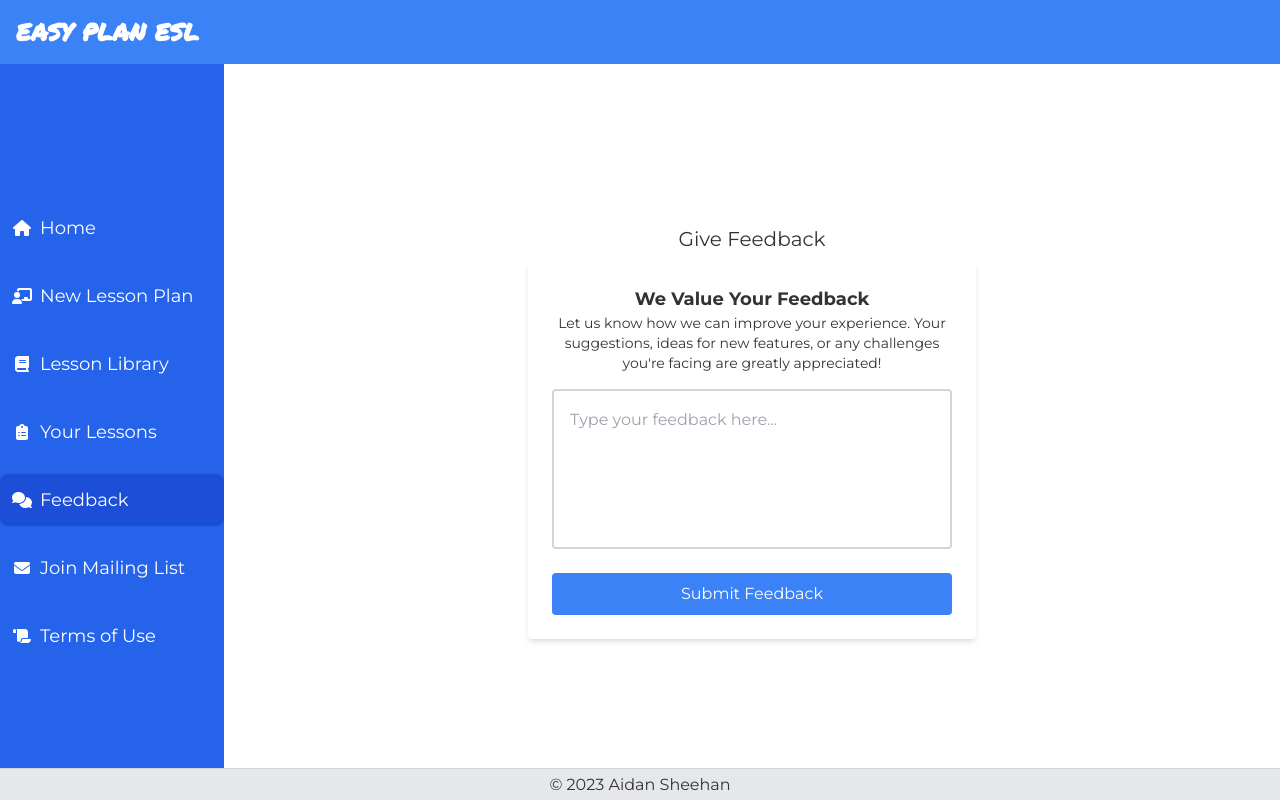
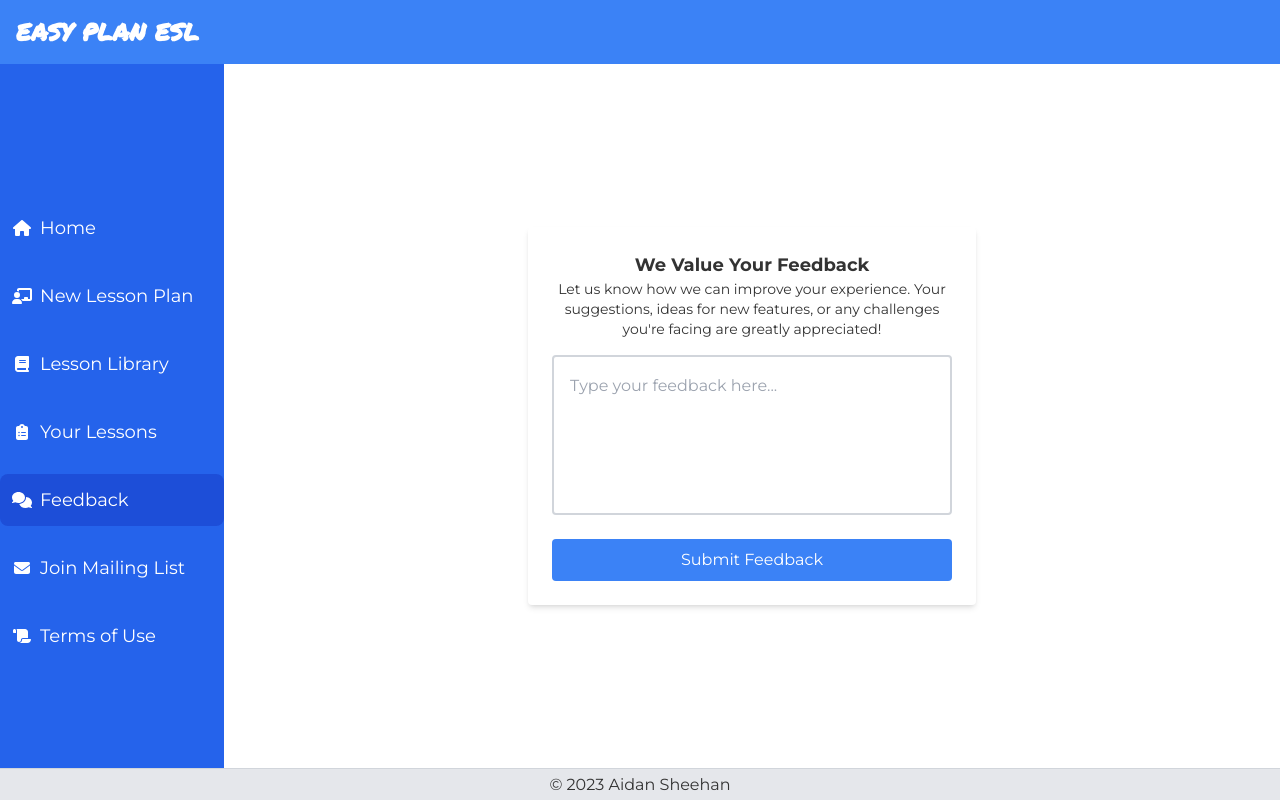
Before and after one commit to aidansheehan/unplan-app, a Next.js app: page /feedback in a window 1280 px wide. Built offline with nearby package versions, Linux system fonts and the light colour scheme.

Commit message:
style-tweaks new: use bree for headers, remove roboto on generated HTML and set timeout for instant printing

```diff
--- a/src/components/layout.js
+++ b/src/components/layout.js
@@ -60,7 +60,7 @@ const Layout = ({ children, title }) => {
       <SidebarComponent navItems={NAV_ITEMS} isNavOpen={isNavOpen} />
 
       <main className="flex-grow flex flex-col items-center justify-center md:ml-[var(--sidebar-width)] mt-[var(--header-height)] mb-[var(--footer-height)]">
-        { title ? <h1 className='text-xl fontsemibold mb-2 mt-8' >{title}</h1> : <></> }
+        { title ? <h1 className='text-xl fontsemibold mb-2 mt-8 font-bree' >{title}</h1> : <></> }
         {children}
       </main>
 
--- a/src/components/text-content-presentation/text-content-presentation.component.js
+++ b/src/components/text-content-presentation/text-content-presentation.component.js
@@ -29,10 +29,9 @@ const TextContentPresentationComponent = ({mdContentUrl, title}) => {
             <html>
             <head>
               <title>Lesson Plan</title>
-              <link href="https://fonts.googleapis.com/css2?family=Roboto:wght@400;700&display=swap" rel="stylesheet">
               <style>
                 body {
-                  font-family: 'Roboto', sans-serif;
+                  font-family: 'Arial', sans-serif;
                   margin: 20px;
                   line-height: 1.6;
                   margin: 30px;
@@ -54,10 +53,8 @@ const TextContentPresentationComponent = ({mdContentUrl, title}) => {
         const printWindow = window.open(url)
 
         printWindow.onload = () => {
-            setTimeout(() => {
                 printWindow.print() //Trigger the print dialog
                 URL.revokeObjectURL(url)
-            }, 1000)
         }
     }
 
--- a/src/pages/feedback.js
+++ b/src/pages/feedback.js
@@ -33,7 +33,7 @@ const Feedback = () => {
     }
 
     if (isSent) return (
-        <Layout title='Feedback'>
+        <Layout >
             <div className="flex flex-col items-center justify-center">
                 <p>Thanks for your feedback!</p>
                 <Link href='/' className="text-blue-500 hover:underline">
@@ -44,7 +44,7 @@ const Feedback = () => {
     )
 
     return (
-        <Layout title='Give Feedback'>
+        <Layout >
             <div className="flex flex-col items-center justify-center w-full h-full">
                 <form
                     onSubmit={handleSubmit}
--- a/src/pages/index.js
+++ b/src/pages/index.js
@@ -11,7 +11,7 @@ export default function Home() {
           <section className="bg-blue-100 text-gray-800 px-4 py-12 md:py-24 w-full">
         <div className="max-w-4xl mx-auto">
           <h2 className="text-5xl md:text-6xl font-bold text-center leading-tight text-blue-900 font-bree">
-            Free, Effortless Lesson Planning for ESL Teachers.
+            Free, Effortless Lesson Planning for ESL Teachers
           </h2>
           <p className="mt-8 md:mt-12 text-lg md:text-xl text-center text-blue-700">
             Create custom lesson plans and activities in seconds.
--- a/src/pages/signup.js
+++ b/src/pages/signup.js
@@ -56,12 +56,12 @@ const Signup = () => {
         <Layout >
             <div className="w-full h-full p-4 flex justify-center items-center">
                 <div className="bg-blue-100 rounded-lg p-6 shadow-lg w-full max-w-md leading-7 ">
-                    <h2 className="text-2xl font-bold text-blue-900 mb-4">Join Our Mailing List</h2>
+                    <h2 className="text-2xl font-bold text-blue-900 mb-4 font-bree">Join Our Mailing List</h2>
                     <ul className="text-lg text-blue-700 list-disc list-inside mb-6 ">
                         <li >Be the first to know about new and exciting features as we roll them out.</li>
                         <li className="mt-2">Engage with us and play a crucial role in creating innovative tools that transform ESL teaching.</li>
                     </ul>
-                    <p className="text-lg text-blue-700 mb-6 font-bold">
+                    <p className="font-bree text-lg text-blue-700 mb-6 font-bold">
                         Subscribe now and let’s shape the future of ESL education together.
                     </p>
                     {/* Display the form or the success message */}
```
